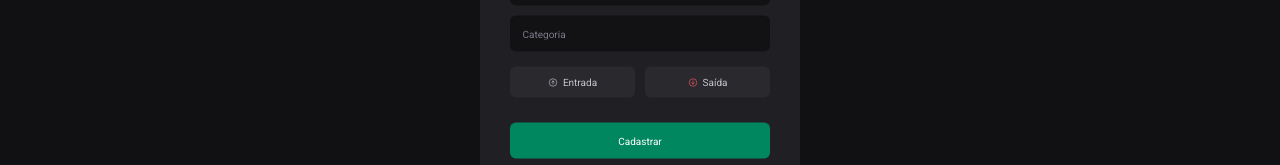
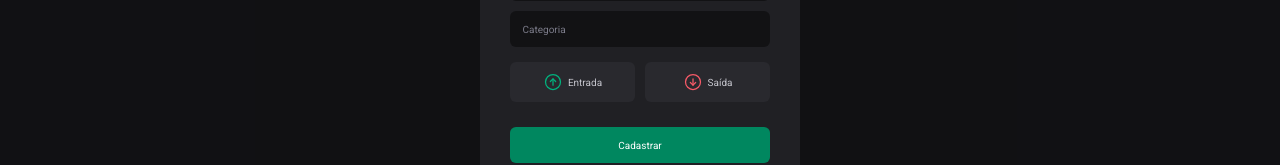
Before and after one commit to fabriciofcastro/react-api, a React (Vite) app: page / in a window 1280 px wide. Both pictures are taken after a click on the button "Nova transação". Shown: the part 378-543 px from the top of the page. Built offline with nearby package versions, Linux system fonts and the light colour scheme.

Commit message:
finalizado

```diff
--- a/package.json
+++ b/package.json
@@ -5,12 +5,14 @@
   "type": "module",
   "scripts": {
     "dev": "vite",
+    "dev:server": "json-server server.json -w 500",
     "build": "tsc && vite build",
     "lint": "eslint . --ext ts,tsx --report-unused-disable-directives --max-warnings 0",
     "preview": "vite preview"
   },
   "dependencies": {
     "@radix-ui/react-dialog": "^1.0.5",
+    "@radix-ui/react-radio-group": "^1.1.3",
     "@types/styled-components": "^5.1.34",
     "phosphor-react": "^1.4.1",
     "react": "^18.2.0",
@@ -26,6 +28,7 @@
     "eslint": "^8.57.0",
     "eslint-plugin-react-hooks": "^4.6.0",
     "eslint-plugin-react-refresh": "^0.4.6",
+    "json-server": "^1.0.0-beta.0",
     "typescript": "^5.2.2",
     "vite": "^5.2.0"
   }
--- /dev/null
+++ b/server.json
@@ -0,0 +1,22 @@
+{
+  "transation": [
+    {
+      "id": 1,
+      "description": "Desenvolvimento de site",
+      "type": "income",
+      "Category": "Vendas",
+      "Price": 1400,
+      "CreateAt": "2024-05-27T21:50:56.542Z"
+
+    },
+    {
+      "id": 2,
+      "description": "Hamburger",
+      "type": "outcome",
+      "Category": "Alimentação",
+      "Price": 50,
+      "CreateAt": "2024-05-27T21:40:56.542Z"
+
+    }
+  ]
+}
--- a/src/components/NewTRansactionModal/index.tsx
+++ b/src/components/NewTRansactionModal/index.tsx
@@ -11,7 +11,7 @@ export const NweTransactionModal = () => {
           Nova transação
         </Dialog.Title>
         <CloseButton>
-          <X size={24}/>
+          <X size={ 18 } />
         </CloseButton>
         <form action="">
           <input type="text" placeholder='Descrição' required/>
@@ -19,12 +19,12 @@ export const NweTransactionModal = () => {
           <input type="text" placeholder='Categoria' required/>
 
           <TransactionType>
-            <TransactionTypeButton variant='income'>
-              <ArrowCircleUp />
+            <TransactionTypeButton variant='income' value='income'>
+              <ArrowCircleUp size={ 20 } />
               Entrada
             </TransactionTypeButton>
-            <TransactionTypeButton variant='outcome'>
-              <ArrowCircleDown />
+            <TransactionTypeButton variant='outcome' value="outcome">
+              <ArrowCircleDown size={ 20 } />
               Saída
             </TransactionTypeButton>
 
--- a/src/components/NewTRansactionModal/styled.ts
+++ b/src/components/NewTRansactionModal/styled.ts
@@ -1,6 +1,6 @@
 import styled from "styled-components";
 import * as Dialog from '@radix-ui/react-dialog';
-
+import * as RadioGroup from '@radix-ui/react-radio-group';
 
 export const Overlay = styled(Dialog.Overlay)`
   position: fixed;
@@ -63,14 +63,14 @@ export const CloseButton = styled(Dialog.Close)`
   position: absolute;
   background-color: transparent;
   border: 0;
-  top: 1.5rem;
+  top: 2rem;
   right: 1.5rem;
   line-height: 0;
   cursor: pointer;
   color: ${({theme}) => theme['gray-500']};
 `;
 
-export const TransactionType = styled.div`
+export const TransactionType = styled(RadioGroup.Root)`
   display: grid;
   grid-template-columns: repeat(2, 1fr);
   gap: 1rem;
@@ -81,7 +81,7 @@ interface transactionButtonProps {
   variant: 'income' | 'outcome'
 }
 
-export const TransactionTypeButton = styled.button<transactionButtonProps>`
+export const TransactionTypeButton = styled(RadioGroup.Item)<transactionButtonProps>`
   background-color: ${({theme}) => theme['gray-700']};
   padding: 1rem;
   display: flex;
@@ -93,7 +93,21 @@ export const TransactionTypeButton = styled.button<transactionButtonProps>`
   cursor: pointer;
   color: ${({theme}) => theme['gray-300']} ;
 
+  &[data-state="unchecked"]:hover {
+    background-color: ${({theme}) => theme['gray-600']};
+    transition: background-color 0.4s ease ;
+  }
+
   svg {
-    color: ${props => props.variant === 'income' ? props.theme['gray-3000'] : props.theme['red-300']}
+    color: ${props => props.variant === 'income' ? props.theme['green-300'] : props.theme['red-300']}
+  }
+
+  &[data-state="checked"] {
+    color: ${props => props.theme.white};
+    background-color: ${props => props.variant === 'income' ? props.theme['green-500'] : props.theme['red-500']};
+
+    svg {
+      color: ${({theme}) => theme.white};
+    }
   }
 `
```
Also changed, not shown: 1 other file (tests, documents, lock files or other folders).
